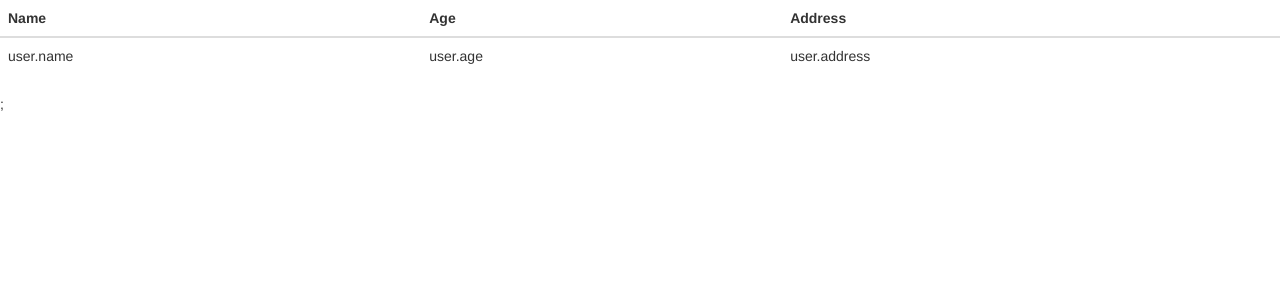
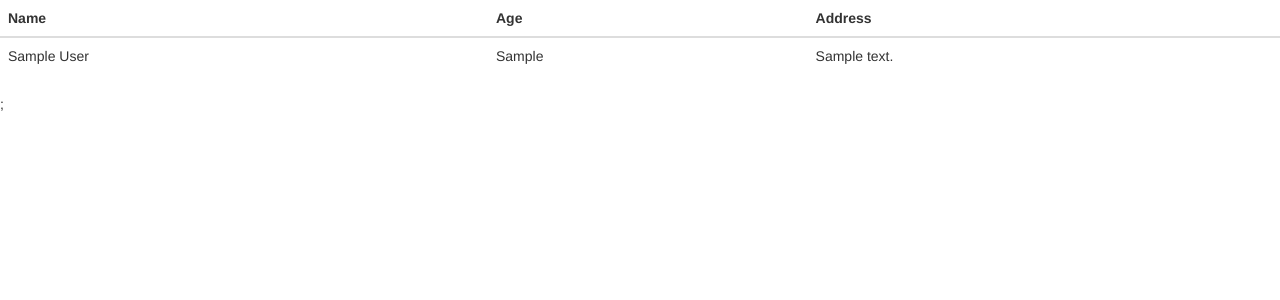
Before and after one commit to NhiCao/flask-crud-mvc, a Flask app: page /users/ in a window 1280 px wide. Shown: the top 300 px of the page. Run offline with Flask 2, Linux system fonts and the light colour scheme; tables that the repository leaves empty hold one stand-in row (values such as "Sample post"); some libraries are stand-ins or nearby versions.

Commit message:
update user_list.html

```diff
--- a/app/controllers/user_controller.py
+++ b/app/controllers/user_controller.py
@@ -9,6 +9,7 @@ db = SQLAlchemy()
 def index():
     # return str(user_service.get_all_users())
     users = user_service.get_all_users()
+    print(users)
     return render_template('user_list.html', user_list = users)
 
 def save():
--- a/app/templates/user_list.html
+++ b/app/templates/user_list.html
@@ -23,9 +23,9 @@
         <tbody>
             {% for user in user_list %}
             <tr>
-                <td>user.name</td>
-                <td>user.age</td>
-                <td>user.address</td>
+                <td>{{ user.name }}</td>
+                <td>{{ user.age }}</td>
+                <td>{{ user.address }}</td>
             </tr>
             {% endfor %}
         </tbody>
```
